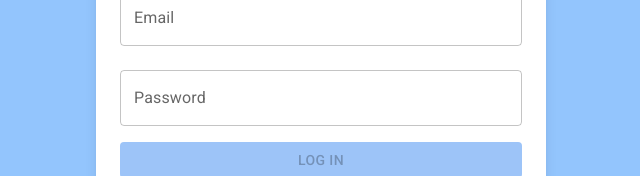
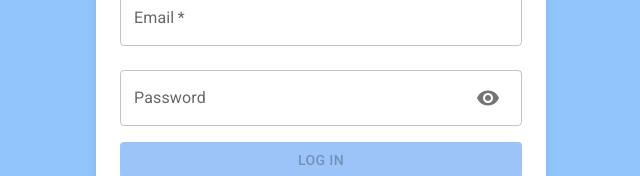
Before and after one commit to asandan/airline-booking-front, a Next.js app: page /login in a window 1280 px wide. Shown: the part 325-501 px from the top of the page, without its empty margins (319-959 px from the left). Built offline with nearby package versions, Linux system fonts and the light colour scheme.

Commit message:
added an icon with which you can show and hide the password

```diff
--- a/package.json
+++ b/package.json
@@ -12,7 +12,7 @@
     "@emotion/react": "^11.11.1",
     "@emotion/styled": "^11.11.0",
     "@mui/icons-material": "^5.14.15",
-    "@mui/material": "^5.14.14",
+    "@mui/material": "^5.14.15",
     "formik": "^2.4.5",
     "mui": "^0.0.1",
     "next": "13.5.6",
--- a/src/components/CredentialsHandler/index.tsx
+++ b/src/components/CredentialsHandler/index.tsx
@@ -3,6 +3,7 @@ import { SignUpForm, LoginForm } from "../Forms";
 import { CredentialsFooter } from "../CredentialsFooter";
 import { FC } from "react";
 import { CredentialsHandlerProps } from "@/util/types";
+
 
 const credentialsTypes = {
   login: LoginForm,
--- a/src/components/Forms/LoginForm.tsx
+++ b/src/components/Forms/LoginForm.tsx
@@ -3,9 +3,26 @@ import { useRouter } from "next/router";
 import { useFormik } from "formik";
 import { loginValidationSchema } from "./validation";
 import { DEFAULT_LOGIN_VALUES } from "@/util";
+import VisibilityIcon from '@mui/icons-material/Visibility';
+import VisibilityOffIcon from '@mui/icons-material/VisibilityOff';
+import { IconButton, InputAdornment } from "@mui/material";
+import { useState } from "react";
 
 export const LoginForm = () => {
   const router = useRouter();
+  const [passwordVisible, setPasswordVisible] = useState(false);
+
+  const togglePasswordVisibility = () => {
+    setPasswordVisible((prev) => !prev);
+  };
+
+  const EndAdornment = (
+    <InputAdornment position="end">
+      <IconButton onClick={togglePasswordVisibility}>
+        {passwordVisible ? <VisibilityOffIcon /> : <VisibilityIcon />}
+      </IconButton>
+    </InputAdornment>
+  );
 
   const {
     values,
@@ -40,12 +57,13 @@ export const LoginForm = () => {
         error={touched.email && !!errors.email}
         FormHelperTextProps={{ children: null }}
         helperText={touched.email ? errors.email : ""}
+        required
         fullWidth
       />
 
       <TextField
         label="Password"
-        type="password"
+        type={passwordVisible ? "text" : "password"}
         variant="outlined"
         margin="normal"
         name="password"
@@ -56,7 +74,11 @@ export const LoginForm = () => {
         FormHelperTextProps={{ children: null }}
         helperText={touched.password ? errors.password : ""}
         fullWidth
+        InputProps={{
+          endAdornment: EndAdornment,
+        }}
       />
+
       <div className="flex flex-col space-y-2">
         <Button
           disabled={!isValid || isSubmitting}
--- a/src/components/Forms/SignUpForm.tsx
+++ b/src/components/Forms/SignUpForm.tsx
@@ -3,6 +3,7 @@ import { useFormik } from "formik";
 import { useRouter } from "next/router";
 import { signUpValidationSchema } from "./validation";
 import { DEFAULT_SIGNUP_VALUES } from "@/util";
+
 
 export const SignUpForm = () => {
   const { push } = useRouter();
```
Also changed, not shown: 1 other file (tests, documents, lock files or other folders).
